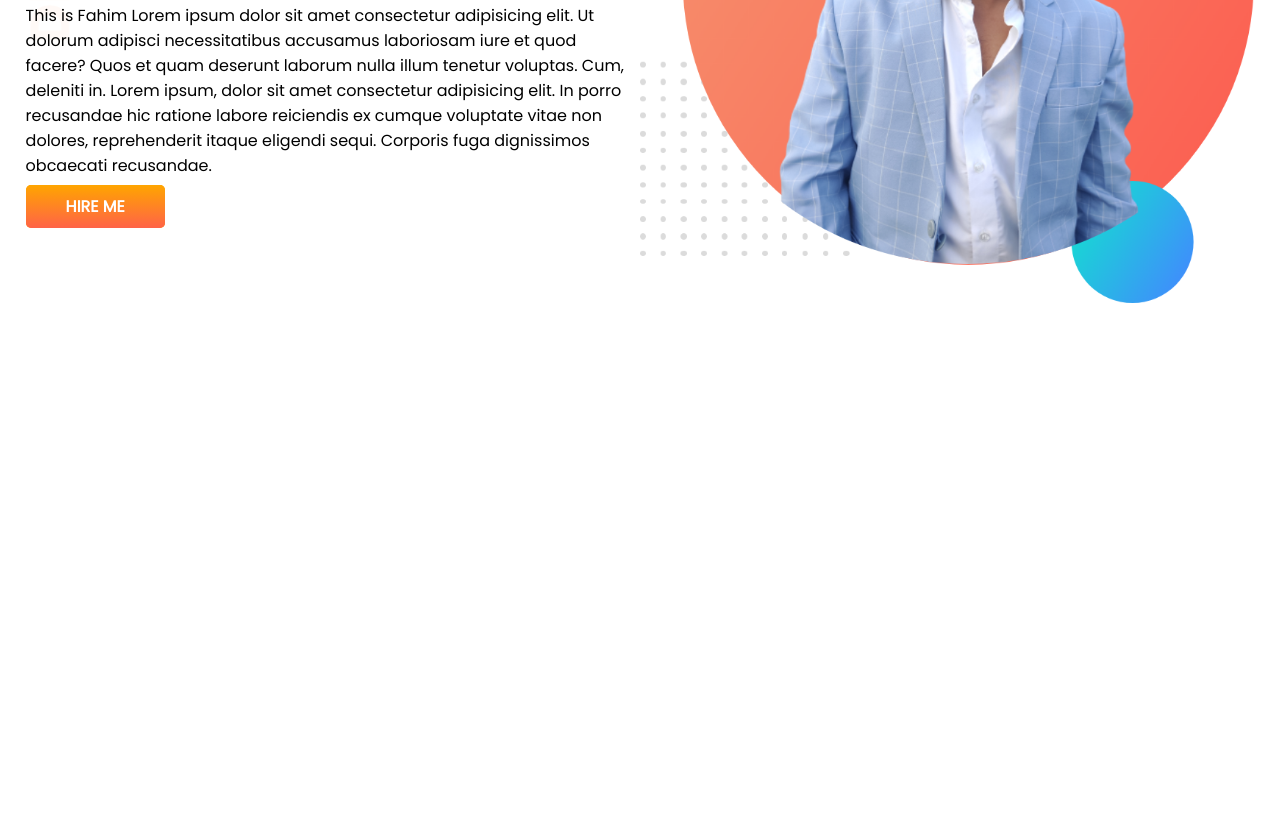
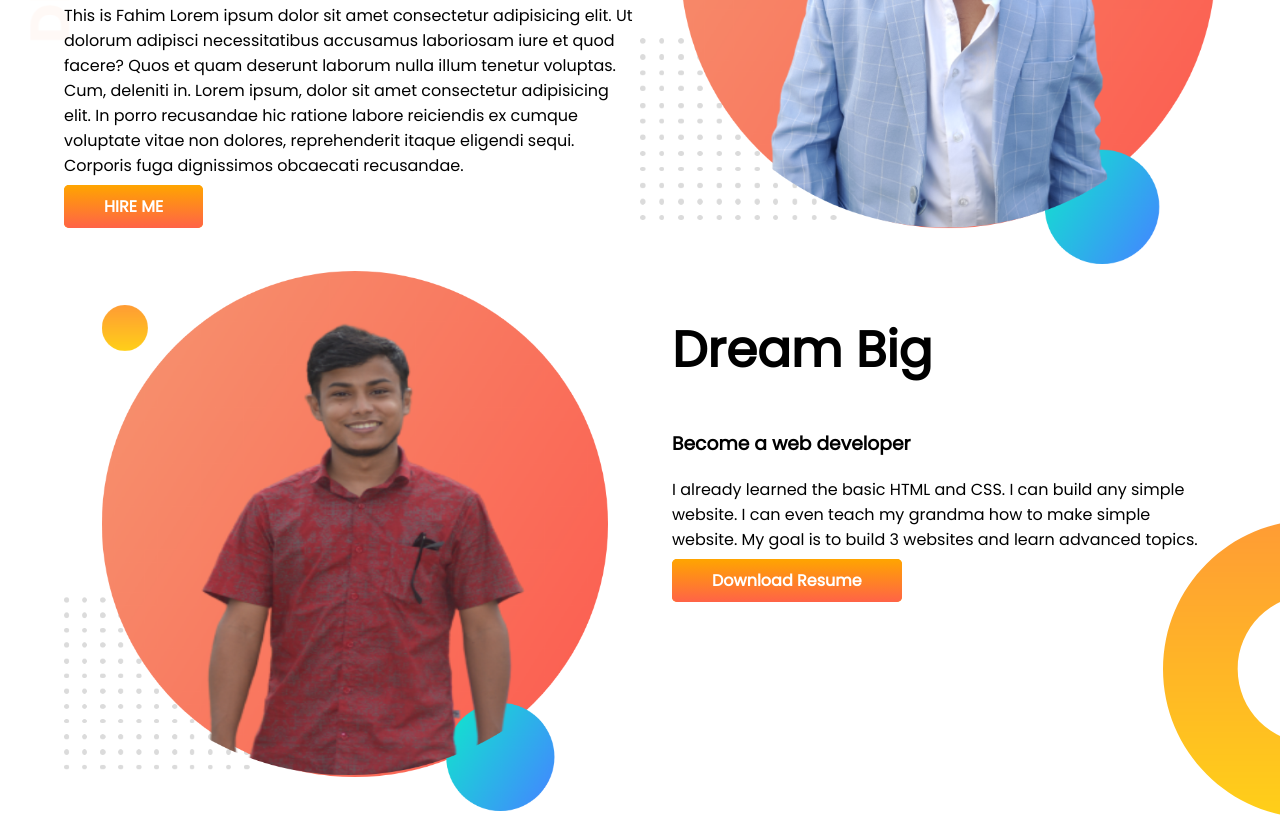
Before and after one commit to Fahim1272/developer-portfolio, a plain HTML site: page index.html in a window 1280 px wide. Shown: the part 319-1137 px from the top of the page. Before the commit the page ends 800 px from the top, so only its background shows below. Drawn offline with Linux system fonts and the light colour scheme.

Commit message:
dream added

```diff
--- a/index.html
+++ b/index.html
@@ -29,6 +29,18 @@
         </div>
         <div class="half-width-1"><img src="images/fahu.png" alt=""></div>
     </section>
+    <section class="dream-big">
+        <div class="big-1">
+            <img src="images/fahu2.png" alt="">
+        </div>
+        <div class="big-2">
+            <h1>Dream Big</h1>
+            <h3>Become a web developer</h3>
+            <p>I already learned the basic HTML and CSS. I can build any simple website. I can even teach my grandma how
+                to make simple website. My goal is to build 3 websites and learn advanced topics.</p>
+            <a class="link-btn" target="_blank" href="https://www.linkedin.com/in/fahim-m-ishaq-065185191/">Download Resume</a>
+        </div>
+    </section>
 </body>
 
 </html>
--- a/style.css
+++ b/style.css
@@ -1,6 +1,7 @@
 body {
     font-family: 'Poppins', sans-serif;
     margin: 0;
+
 }
 
 h1 {
@@ -17,16 +18,19 @@ section {
 
 .half-width {
     width: 50%;
-    padding-left: 2%;
+    padding-left: 5%;
 }
-.half-width-1{
+
+.half-width-1 {
     width: 50%;
-    padding-right:2%;
+    padding-right: 2%;
+    padding-right: 5%;
 }
 
 .half-width img {
     width: 100%;
 }
+
 .half-width-1 img {
     width: 100%;
     padding-top: 2%;
@@ -37,11 +41,35 @@ section {
     background-color: orange;
     padding: 10px 40px;
     border-radius: 5px;
-    background-image: linear-gradient(orange,tomato);
+    background-image: linear-gradient(orange, tomato);
     font-weight: 700;
-color: #ffffff;
+    color: #ffffff;
 }
-.top-banner{
-    background-image:url(images/top-banner.png);
+
+.top-banner {
+    background-image: url(images/top-banner.png);
     background-repeat: no-repeat;
 }
+
+/* .dream-big{
+    background-image: url(images/dream-bg.png);
+    background-repeat: no-repeat;
+
+} */
+.big-1 {
+    width: 50%;
+    padding-left: 5%;
+}
+
+.big-2 {
+    width: 50%;
+    padding-left: 5%;
+    padding-right: 5%;
+    background-image: url(images/dream-bg.png);
+    background-repeat: no-repeat;
+    background-position: bottom right;
+}
+
+.big-1 img {
+    width: 100%;
+}
```
Also changed, not shown: images/fahu2.png (added).
